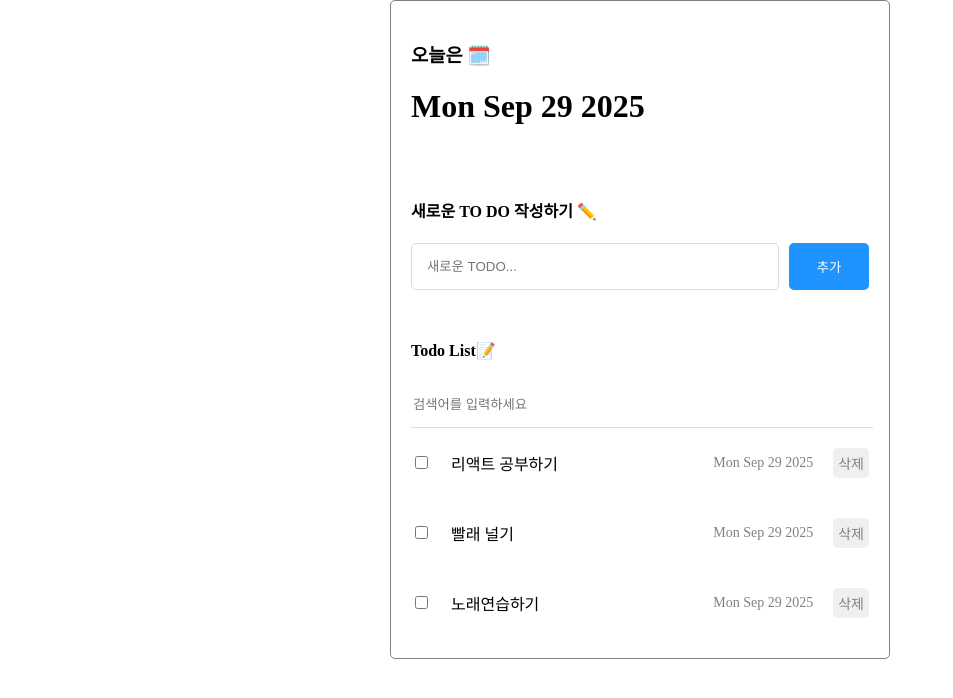
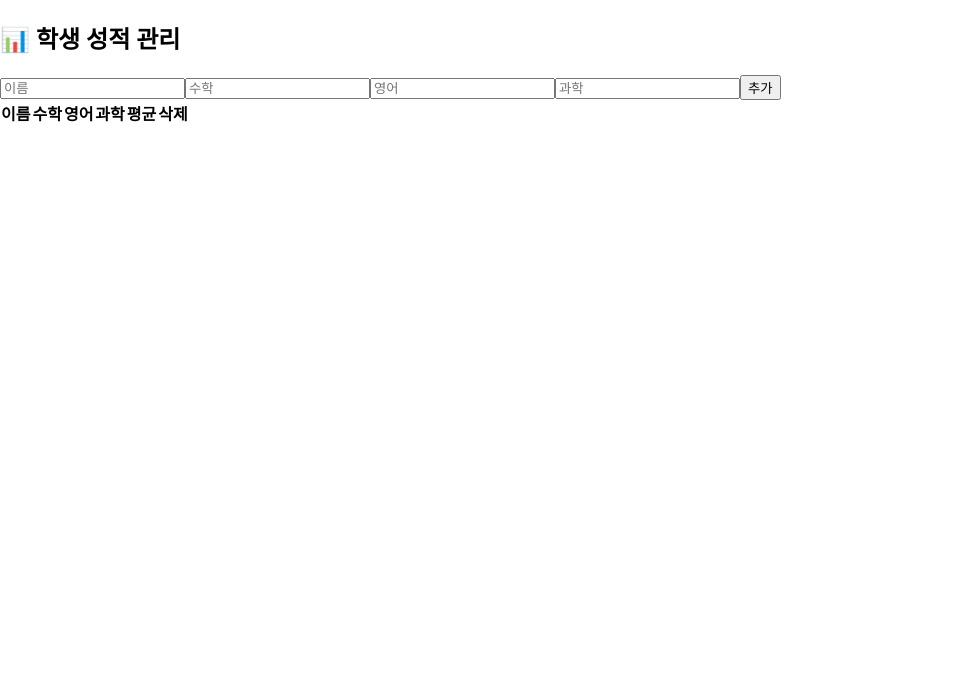
Before and after one commit to Kukyeon/react_todolist_project_20250929, a React (Create React App) app: page / in a window 1280 px wide. Shown: the top 698 px of the page, without its empty margins (0-953 px from the left). Built offline with nearby package versions, Linux system fonts and the light colour scheme.

Commit message:
학생 점수 평균 계산

```diff
--- /dev/null
+++ b/src/App copy.js
@@ -0,0 +1,56 @@
+import { useRef, useState } from 'react';
+import Editor from './component/Editor';
+import List from './component/List';
+
+function App() {
+
+  const [todo, setTodo] = useState([]);
+  const idRef = useRef(0);
+  function onCreate(name,math,eng,sci){
+    if (!name || !math || !eng || !sci) { //참이면 4개의 입력값중 1개라도 공백 발생
+      alert("이름과 모든 과목의 점수는 필수입력사항 입니다.");
+      return;
+    }
+    const avg = ((Number(math)+Number(eng)+Number(sci))/3).toFixed(2);
+    const newItem = {
+      id : idRef.current,
+      name,
+      math: math,
+      eng: eng,
+      sci: sci,
+      avg: avg,
+    };
+    setTodo([newItem, ...todo]);
+    //newItem -> 할일 객체를 생성한 후 idRef값을 1증가
+    idRef.current += 1;
+  }
+
+  function onUpdate(targetId){
+    setTodo(
+    todo.map((it) =>{
+
+      if(it.id === targetId){
+  // 할일 아이템을 반복하다가 들어온 targetId와 현재 읽고있는 글의 아이템의 id와 일치하면 참
+        return{
+          ...it, isDone: !it.isDone
+        };
+      }else{
+        return it;
+      }
+    }));
+  }
+
+  function onDelete(targetId){
+    setTodo(todo.filter((it) => it.id !== targetId))
+    //삭제를 클릭한 id 아이템을 제외한 나머지 할일 리스트를 투두에 저장
+  }
+
+  return (
+    <div className="App">
+      <Editor onCreate={onCreate}/>
+      <List todo={todo} onUpdate={onUpdate} onDelete={onDelete}/>
+    </div>
+  );
+}
+
+export default App;
--- /dev/null
+++ b/src/component/Editor.js
@@ -0,0 +1,54 @@
+import { useState } from "react";
+
+
+function Editor({onCreate}){
+
+    const[name , setName] = useState("");
+    const[math, setMath] = useState("");
+    const[eng , setEng] = useState("");
+    const[sci , setSci] = useState("");
+
+
+
+    function onChangeName(e){
+        setName(e.target.value);
+    }
+    function onChangeMath(e){
+        setMath(e.target.value);
+    }
+    function onChangeEng(e){
+        setEng(e.target.value);
+    }
+    function onChangeSci(e){
+        setSci(e.target.value);
+    }
+
+    function onSubmit(){
+
+        onCreate(name,math,eng,sci);
+        setName("");
+        setMath("");
+        setEng("");
+        setSci("");
+        }
+
+    function onKeyDown(e){
+        if(e.keyCode === 13){// 언테키 코드 -> 13
+            onSubmit();
+        }
+    }
+
+    return(
+        <div className="Editor">
+            <h2> 📊 학생 성적 관리 </h2>
+            <div className="editor_wrapper">
+                <input type="text" value={name} onKeyDown={onKeyDown} onChange={onChangeName} placeholder="이름"></input>
+                <input type="number" value={math} onKeyDown={onKeyDown} onChange={onChangeMath} placeholder="수학"></input>
+                <input type="number" value={eng} onKeyDown={onKeyDown} onChange={onChangeEng} placeholder="영어"></input>
+                <input type="number" value={sci} onKeyDown={onKeyDown} onChange={onChangeSci} placeholder="과학"></input>
+                <button onClick={onSubmit}>추가</button>
+            </div>
+        </div>
+    );
+}
+export default Editor;
--- /dev/null
+++ b/src/component/Item.js
@@ -0,0 +1,25 @@
+
+
+
+function Item({id, onDelete, to}){
+
+
+    function onClickDelete(){
+        onDelete(id);
+    }
+
+    return(
+
+        <tr className="Item">
+            <td>{to.name}</td>
+            <td>{to.math}</td>
+            <td>{to.eng}</td>
+            <td>{to.sci}</td>
+            <td>{to.avg}</td>
+            <td><button onClick={onClickDelete}>삭제</button></td>
+        </tr>
+
+    );
+}
+
+export default Item;
--- /dev/null
+++ b/src/component/List.js
@@ -0,0 +1,30 @@
+import Item from "./Item";
+
+
+function List({todo,onUpdate, onDelete}){
+
+
+
+
+    return(
+        <div className="List">
+            <thead>
+                <tr>
+                    <th>이름</th>
+                    <th>수학</th>
+                    <th>영어</th>
+                    <th>과학</th>
+                    <th>평균</th>
+                    <th>삭제</th>
+                </tr>
+            </thead>
+            <tbody>
+                {todo.map((to) => (
+                    <Item key={to.id} id={to.id} to={to} onUpdate={onUpdate} onDelete={onDelete}/>
+                ))}
+            </tbody>
+        </div>
+    );
+}
+
+export default List;
--- a/src/index.js
+++ b/src/index.js
@@ -1,7 +1,7 @@
 import React from 'react';
 import ReactDOM from 'react-dom/client';
 import './index.css';
-import App from './App';
+import App from './App copy';
 
 const root = ReactDOM.createRoot(document.getElementById('root'));
 root.render(
```
